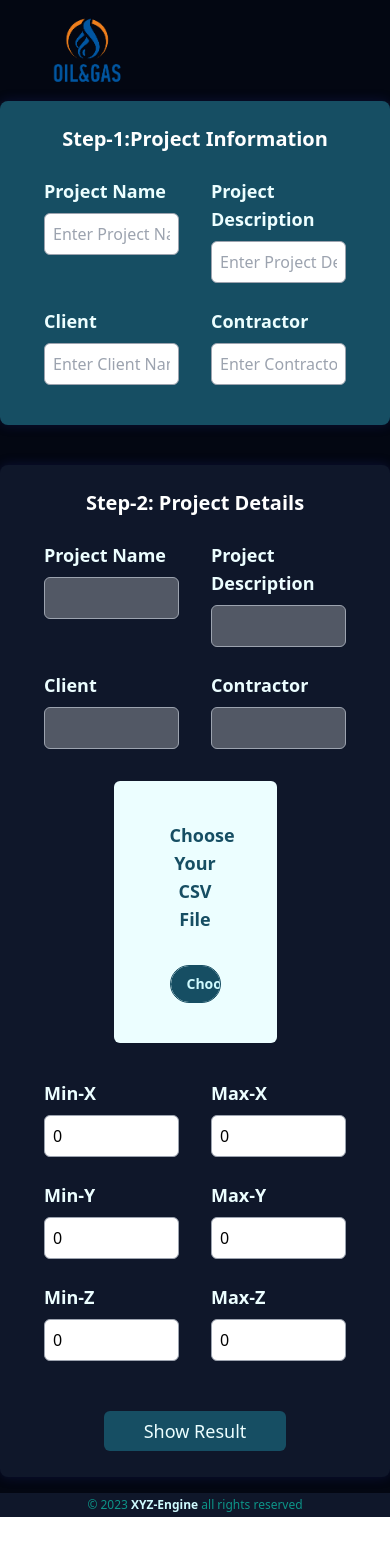
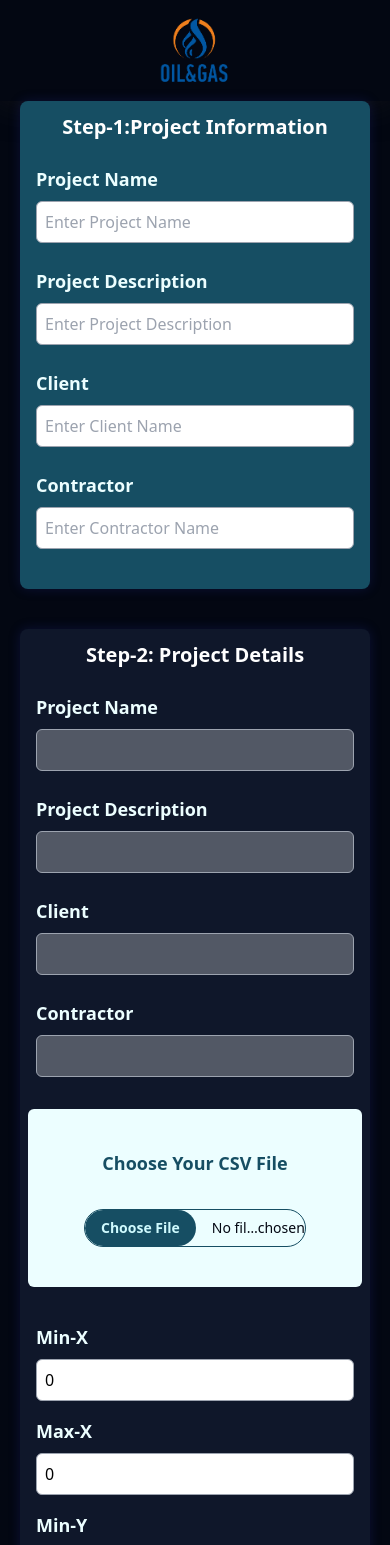
Before and after one commit to Joyontokarmakar/liquid-power-fuels-co, a React (Vite) app: page / in a window 390 px wide. Shown: the top 1545 px of the page. Before the commit the page ends 1517 px from the top, so only its background shows below. Built offline with nearby package versions, Linux system fonts and the light colour scheme.

Commit message:
home-page responsive done

```diff
--- a/src/App.jsx
+++ b/src/App.jsx
@@ -13,7 +13,7 @@ function App() {
         <div className={'bg-darkColor '}>
           <Header/>
             <div className={'flex justify-center min-h-[calc(100vh-130px)]'}>
-              <div className={'w-full md:w-2/3 lg:py-10 '}>
+              <div className={'w-full lg:w-2/3 px-5 lg:px-0 lg:py-10 '}>
                 <Routes>
                   <Route path={route.ROOT_PATH} element={<Home/>} />
                   <Route path={route.RESULT_PATH} element={<Result/>} />
--- a/src/component/Header.jsx
+++ b/src/component/Header.jsx
@@ -3,8 +3,8 @@ import {Link} from "react-router-dom";
 export const Header = () => {
     return (
         <div className={'bg-darkColor px-12 py-3 shadow-header'}>
-            <Link to="/">
-                <img src="/logo.png" alt="" className={'w-20'}/>
+            <Link to="/" className={' '}>
+                <img src="/logo.png" alt="" className={'w-20 mx-auto lg:mx-0'}/>
             </Link>
         </div>
     )
--- a/src/component/LineChart.jsx
+++ b/src/component/LineChart.jsx
@@ -107,8 +107,8 @@ export const LineChart = (prop) => {
         ],
     };
     return (
-        <div className={'col-span-2 mt-4'}>
-            <div className={'mx-auto w-1/2'}>
+        <div className={'mt-4'}>
+            <div className={'mx-auto w-full lg:w-1/2'}>
                 <ChooseFile
                     id={'file'}
                     label={'Choose Your CSV File'}
@@ -121,7 +121,7 @@ export const LineChart = (prop) => {
             {
                 kpData.length
                     ?
-                    <div className={'mx-auto w-4/5 chart-card'}>
+                    <div className={'mx-auto w-full lg:w-4/5 chart-card'}>
                         {
                             loading
                                 ? <Loader/>
--- a/src/component/StepOne.jsx
+++ b/src/component/StepOne.jsx
@@ -33,7 +33,7 @@ export const StepOne = (prop) => {
         <div>
             <div className={'bg-primaryColor form-card'}>
                 <p className={'form-title'}>Step-1:Project Information</p>
-                <div className={'grid grid-cols-2 gap-2 mt-4'}>
+                <div className={'grid grid-cols-1 lg:grid-cols-2 gap-2 mt-4'}>
                     <Input
                         id={'pn'}
                         label={'Project Name'}
--- a/src/component/StepTwo.jsx
+++ b/src/component/StepTwo.jsx
@@ -41,7 +41,7 @@ export const StepTwo = (prop) => {
         <div>
             <div className={'bg-darkAshColor form-card mt-10'}>
                 <p className={'form-title'}>Step-2: Project Details</p>
-                <div className={'grid grid-cols-2 gap-2 mt-4'}>
+                <div className={'grid grid-cols-1 lg:grid-cols-2 gap-2 mt-4'}>
                     <Input
                         id={'pn2'}
                         label={'Project Name'}
@@ -71,11 +71,11 @@ export const StepTwo = (prop) => {
                         disability={true}
                     />
 
-                    <div className={'col-span-2'}>
+                    <div className={'col-span-1 lg:col-span-2'}>
                         <LineChart onInputCSVData={inputChartDataHandler}/>
                     </div>
 
-                    <div className={'col-span-2 grid grid-cols-2 gap-2 mt-5'}>
+                    <div className={'col-span-1 lg:col-span-2 grid-cols-1 lg:grid grid-cols-2 gap-2 mt-5'}>
                         <Input
                             id={'min-x'}
                             label={'Min-X'}
@@ -133,7 +133,7 @@ export const StepTwo = (prop) => {
                     </div>
                 </div>
 
-                <div className={'col-span-2'}>
+                <div className={'col-span-1 lg:col-span-2'}>
                     <p className={'text-center mt-12'}>
                         <Link to="/result"
                               className={'bg-primaryColor text-lightColor rounded-md text-lg px-10 py-2 active:scale-90 ease-in-out duration-100'}
--- a/src/index.css
+++ b/src/index.css
@@ -3,7 +3,7 @@
 @tailwind utilities;
 
 .input-card{
-    @apply px-3 py-2
+    @apply px-2 lg:px-3 py-2
 }
 .input-label{
     @apply text-lg font-bold text-lightColor
@@ -25,7 +25,7 @@
 }
 
 .form-card{
-    @apply rounded-lg px-8 pt-6 pb-8 mb-4 shadow-form
+    @apply rounded-lg px-2 lg:px-8 py-3 lg:py-6 pb-8 mb-4 shadow-form
 }
 
 .form-title{
@@ -33,5 +33,5 @@
 }
 
 .chart-card{
-    @apply bg-lightColor px-8 py-6 rounded-md mt-4
+    @apply bg-lightColor px-2 lg:px-8 py-3 lg:py-6 rounded-md mt-4
 }
```
